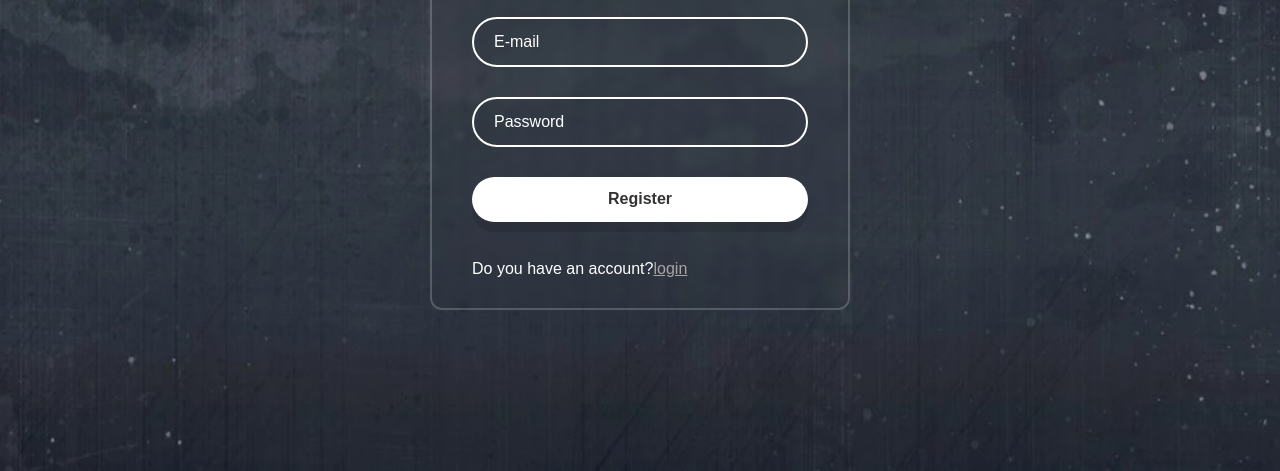
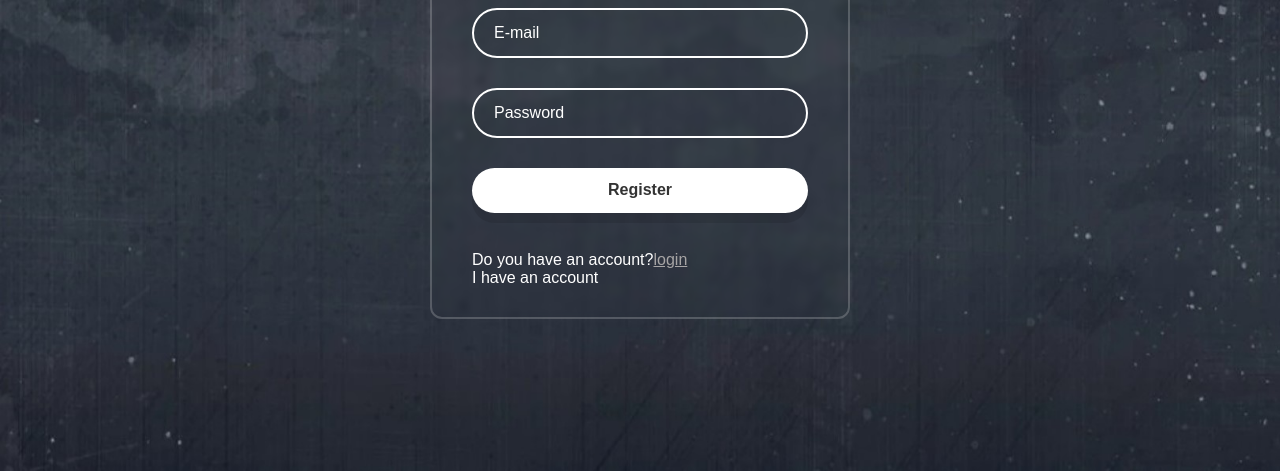
Before and after one commit to Romes-Nirmal/Attendant-management-QR-based-application, a website: page public/index2.html in a window 1280 px wide. Shown: the part 329-800 px from the top of the page. Drawn offline with Linux system fonts and the light colour scheme.

Commit message:
1.0.0 - p tag added

```diff
--- a/public/index2.html
+++ b/public/index2.html
@@ -24,6 +24,7 @@
         <br><br>
        <div class="login">
         <p>Do you have an account?<a  class="link1" href="/html/login/index3.html">login</a></p>
+        <p>I have an account</p>
        </div>
     </form>
 </div>
```
